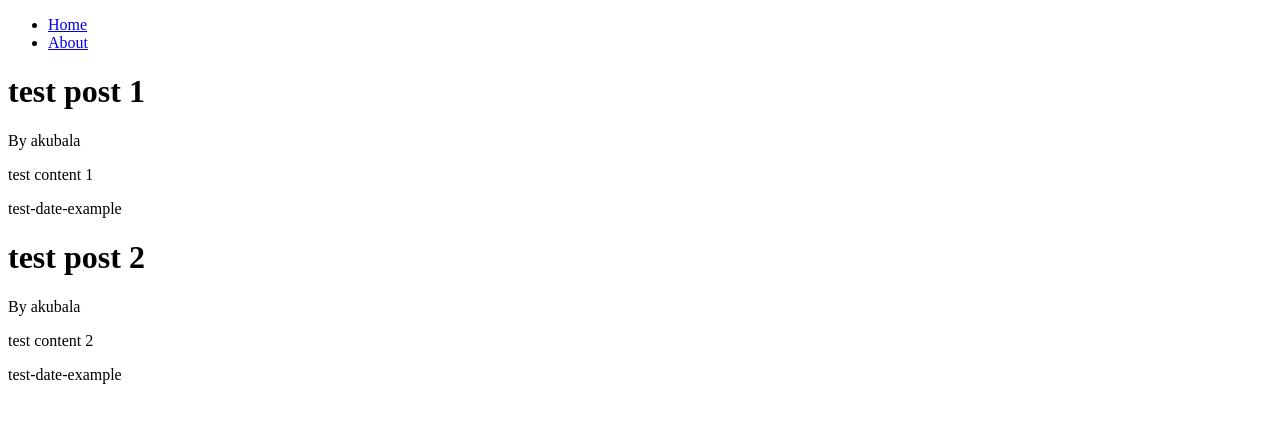
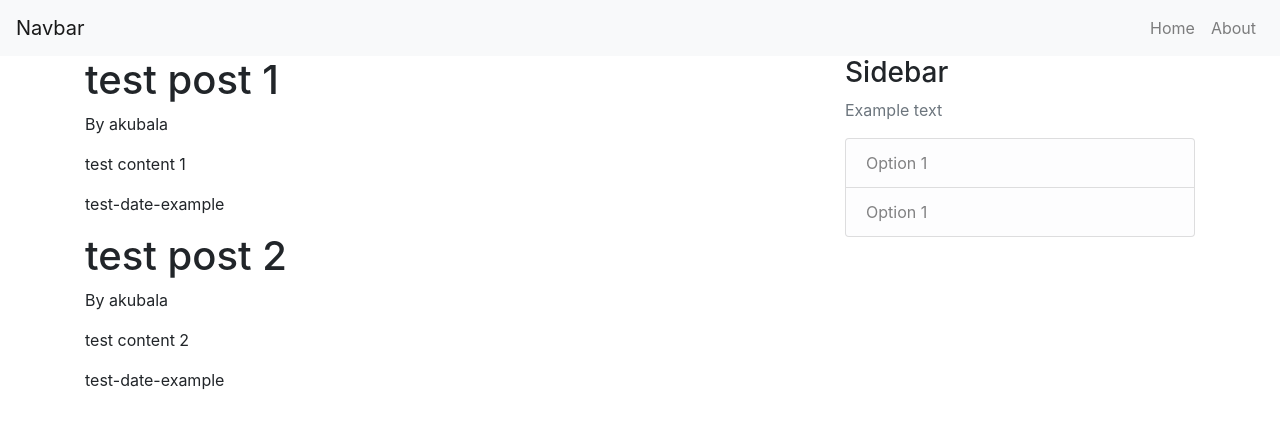
Before and after one commit to akubala/micro-blog, a Django app: page / in a window 1280 px wide. Shown: the top 429 px of the page. Run offline with Django 3.2, Linux system fonts and the light colour scheme; some libraries are stand-ins or nearby versions.

Commit message:
Add Bootstrap

```diff
--- a/microblog/blog/templates/blog/base.html
+++ b/microblog/blog/templates/blog/base.html
@@ -6,11 +6,41 @@
           content="width=device-width, user-scalable=no, initial-scale=1.0, maximum-scale=1.0, minimum-scale=1.0">
     <meta http-equiv="X-UA-Compatible" content="ie=edge">
     <title>MicroBlog</title>
+    <link rel="stylesheet" href="https://stackpath.bootstrapcdn.com/bootstrap/4.3.1/css/bootstrap.min.css"
+          integrity="sha384-ggOyR0iXCbMQv3Xipma34MD+dH/1fQ784/j6cY/iJTQUOhcWr7x9JvoRxT2MZw1T" crossorigin="anonymous">
 </head>
 <body>
+<header>
     {% include "blog/navbar.html" %}
+</header>
 
-    {% block content %}
-    {% endblock %}
+<main role="main" class="container">
+    <div class="row">
+        <div class="col-md-8">
+            {% block content %}{% endblock %}
+        </div>
+        <div class="col-md-4">
+            <div class="content-section">
+                <h3>Sidebar</h3>
+                <p class='text-muted'>Example text
+                <ul class="list-group">
+                    <li class="list-group-item list-group-item-light">Option 1</li>
+                    <li class="list-group-item list-group-item-light">Option 1</li>
+                </ul>
+                </p>
+            </div>
+        </div>
+    </div>
+</main>
+
+<script src="https://code.jquery.com/jquery-3.3.1.slim.min.js"
+        integrity="sha384-q8i/X+965DzO0rT7abK41JStQIAqVgRVzpbzo5smXKp4YfRvH+8abtTE1Pi6jizo"
+        crossorigin="anonymous"></script>
+<script src="https://cdnjs.cloudflare.com/ajax/libs/popper.js/1.14.7/umd/popper.min.js"
+        integrity="sha384-UO2eT0CpHqdSJQ6hJty5KVphtPhzWj9WO1clHTMGa3JDZwrnQq4sF86dIHNDz0W1"
+        crossorigin="anonymous"></script>
+<script src="https://stackpath.bootstrapcdn.com/bootstrap/4.3.1/js/bootstrap.min.js"
+        integrity="sha384-JjSmVgyd0p3pXB1rRibZUAYoIIy6OrQ6VrjIEaFf/nJGzIxFDsf4x0xIM+B07jRM"
+        crossorigin="anonymous"></script>
 </body>
 </html>
--- a/microblog/blog/templates/blog/navbar.html
+++ b/microblog/blog/templates/blog/navbar.html
@@ -1,6 +1,16 @@
-<nav>
-    <ul>
-        <li><a href="/">Home</a></li>
-        <li><a href="/about">About</a></li>
+<nav class="navbar navbar-expand-lg navbar-light bg-light">
+  <a class="navbar-brand" href="/">Navbar</a>
+  <button class="navbar-toggler" type="button" data-toggle="collapse" data-target="#navbarNav" aria-controls="navbarNav" aria-expanded="false" aria-label="Toggle navigation">
+    <span class="navbar-toggler-icon"></span>
+  </button>
+  <div class="collapse navbar-collapse justify-content-end" id="navbarNav">
+    <ul class="navbar-nav">
+      <li class="nav-item">
+        <a class="nav-link" href="/">Home <span class="sr-only">(current)</span></a>
+      </li>
+      <li class="nav-item">
+        <a class="nav-link" href="/about">About</a>
+      </li>
     </ul>
+  </div>
 </nav>
--- a/microblog/blog/views.py
+++ b/microblog/blog/views.py
@@ -1,5 +1,4 @@
 from django.shortcuts import render
-from django.http import HttpResponse
 
 posts = [
     {
```
